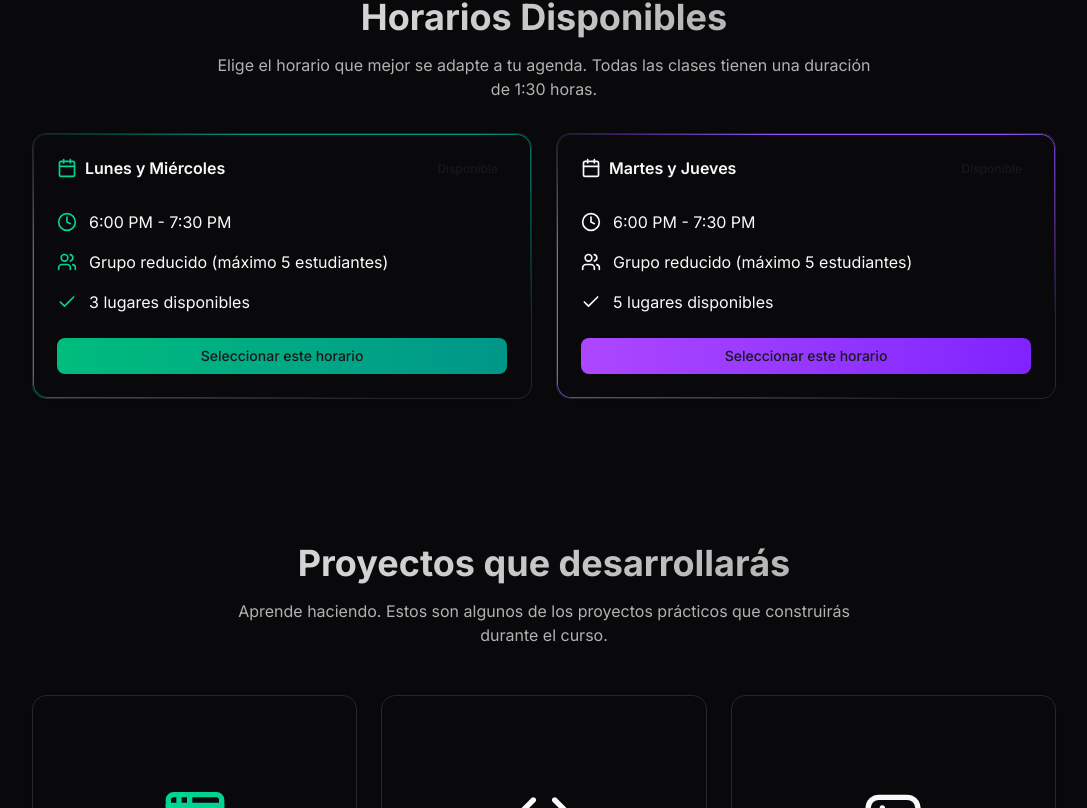
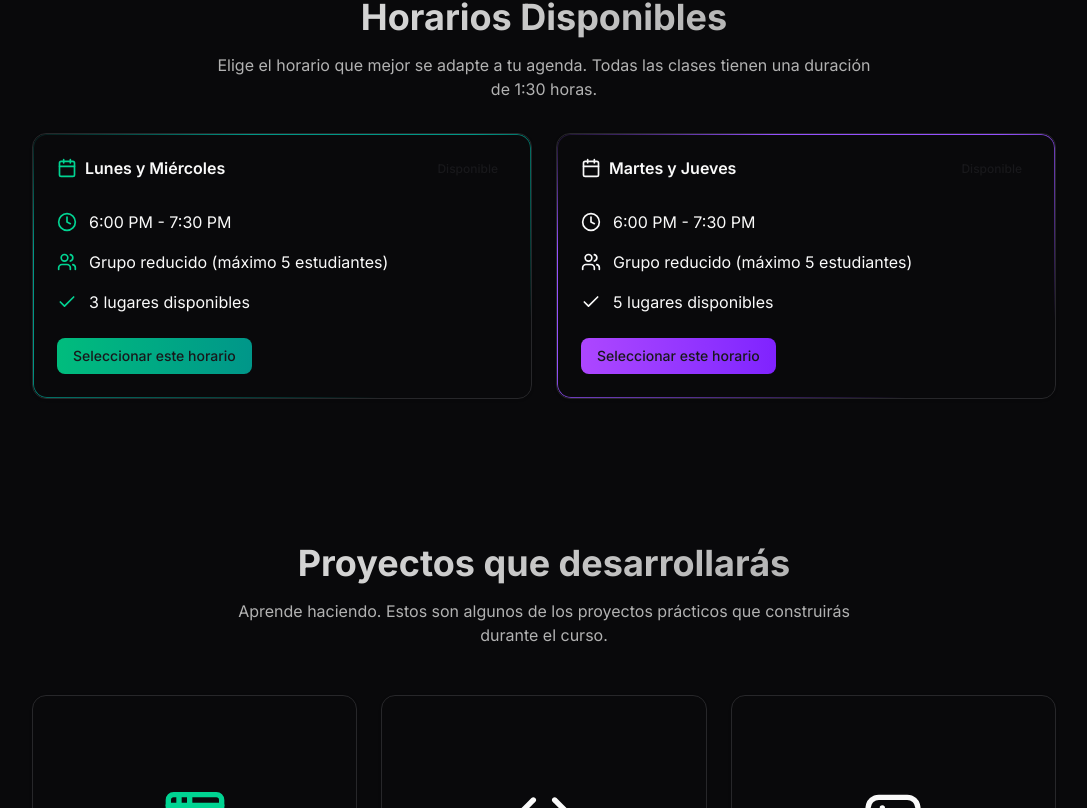
Before and after one commit to Onassis-dev/courses_landing_page, a React (Vite) app: page / in a window 1280 px wide. Shown: the part 1992-2800 px from the top of the page, without its empty margins (96-1183 px from the left). Built offline with nearby package versions, Linux system fonts and the light colour scheme.

Commit message:
feat: add propper contact links

```diff
--- a/src/components/CodeEditor.tsx
+++ b/src/components/CodeEditor.tsx
@@ -18,7 +18,7 @@ function useTypingAnimation(text: string) {
       }
 
       const elapsed = timestamp - startTimeRef.current;
-      const frameDuration = 1; // approximately 60fps
+      const frameDuration = 10; // approximately 60fps
 
       if (elapsed >= frameDuration) {
         if (currentIndexRef.current < text.length) {
--- a/src/components/Header.tsx
+++ b/src/components/Header.tsx
@@ -1,4 +1,8 @@
-export default function Header() {
+export default function Header({
+  getContactLink,
+}: {
+  getContactLink: (text?: string) => string;
+}) {
   return (
     <header className="h-14 bg-background/80 text-foreground backdrop-blur-sm fixed top-0 inset-x-0 z-50 border-b">
       <nav className="max-w-5xl px-4 mx-auto flex sm:justify-between justify-center items-center text-sm h-full">
@@ -9,7 +13,7 @@ export default function Header() {
           <a href="/">Horarios</a>
         </div>
 
-        <a className="hidden sm:block" href="https://wa.me/526642956883">
+        <a className="hidden sm:block" href={getContactLink()}>
           Inscribirse
         </a>
       </nav>
--- a/src/main.tsx
+++ b/src/main.tsx
@@ -4,13 +4,20 @@ import "./styles.css";
 import App from "./routes/index.tsx";
 import Header from "./components/Header.tsx";
 
+function getContactLink(
+  text = "Hola%2C%20me%20gustar%C3%ADa%20obtener%20informaci%C3%B3n%20sobre%20el%20curso%20de%20programaci%C3%B3n%20web"
+) {
+  const contactLink = "https://wa.me/526642956883?text=" + text;
+  return contactLink;
+}
+
 const rootElement = document.getElementById("app");
 if (rootElement && !rootElement.innerHTML) {
   const root = ReactDOM.createRoot(rootElement);
   root.render(
     <StrictMode>
-      <Header />
-      <App />
+      <Header getContactLink={getContactLink} />
+      <App getContactLink={getContactLink} />
     </StrictMode>
   );
 }
--- a/src/routes/index.tsx
+++ b/src/routes/index.tsx
@@ -1,5 +1,3 @@
-import { File, Folder, Tree } from "@/components/magicui/file-tree";
-import { Terminal, TypingAnimation } from "@/components/magicui/terminal";
 import { AuroraText } from "@/components/magicui/aurora-text";
 import { BlurFade } from "@/components/magicui/blur-fade";
 import { Particles } from "@/components/magicui/particles";
@@ -43,7 +41,11 @@ const iconBase = "h-5 w-5 mt-1";
 const iconEmerald = `${iconBase} text-emerald-400`;
 const available = [3, 5]; // Update this array with the number of available places for each schedule
 
-export default function App() {
+export default function App({
+  getContactLink,
+}: {
+  getContactLink: (text?: string) => string;
+}) {
   return (
     <div className="relative min-h-screen">
       {/* Hero Section */}
@@ -69,9 +71,11 @@ export default function App() {
           inView
           className="flex flex-col sm:flex-row gap-4 mb-12"
         >
+          <a href={getContactLink()} target="_blank">
             <ShimmerButton>
               <AuroraText>Reserva tu lugar</AuroraText>
             </ShimmerButton>
+          </a>
         </BlurFade>
 
         <BlurFade
@@ -273,11 +277,18 @@ export default function App() {
                     </div>
                   </CardContent>
                   <CardFooter>
+                    <a
+                      href={getContactLink(
+                        `Hola, quiero inscribirme en el horario de ${schedule.days}.`
+                      )}
+                      target="_blank"
+                    >
                       <Button
                         className={`w-full bg-gradient-to-r ${schedule.gradient} hover:${schedule.hoverGradient}`}
                       >
                         Seleccionar este horario
                       </Button>
+                    </a>
                   </CardFooter>
                 </Card>
               ))}
@@ -426,7 +437,7 @@ export default function App() {
                   </a>
                 </Button>
                 <Button variant="outline" className="gap-2" asChild>
-                  <a href="https://wa.me/526642956883" target="_blank">
+                  <a href={getContactLink()} target="_blank">
                     <MessageSquare className="h-4 w-4" />
                     Contacto
                   </a>
@@ -529,9 +540,11 @@ export default function App() {
           </BlurFade>
           <BlurFade delay={0.3} inView>
             <div className="flex flex-col sm:flex-row gap-4 justify-center">
+              <a href={getContactLink()} target="_blank">
                 <ShimmerButton>
                   <AuroraText>Reserva tu lugar</AuroraText>
                 </ShimmerButton>
+              </a>
             </div>
           </BlurFade>
         </div>
```
Lines whose indentation alone changed are shown as unchanged.
